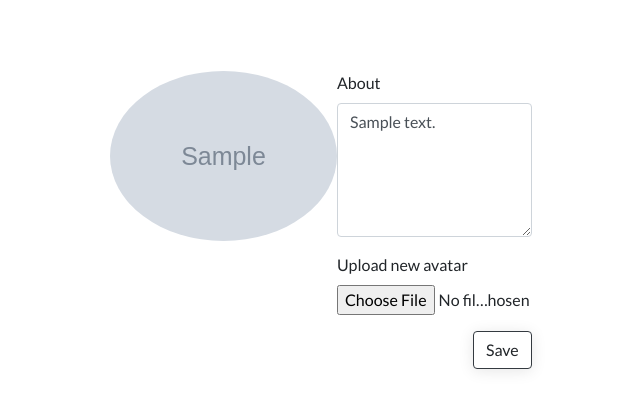
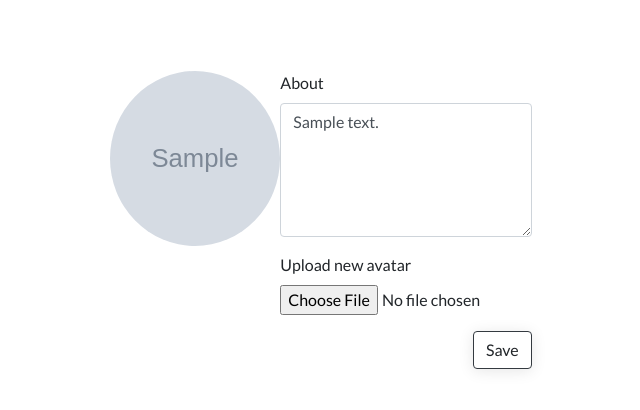
Before and after one commit to blunt008/Gify, a Django app: a page that uses account/templates/base.html in a window 1280 px wide. Shown: the part 56-466 px from the top of the page, without its empty margins (319-959 px from the left). Run offline with Django 3.2, Linux system fonts and the light colour scheme; a user stored in the database is signed in; tables that the repository leaves empty hold one stand-in row (values such as "Sample post"); grey boxes marked "Sample" are stand-in pictures; some libraries are stand-ins or nearby versions.

Commit message:
Removed 'crop: smart' to keep default avatar size same to uploaded avatar

```diff
--- a/account/static/css/base.css
+++ b/account/static/css/base.css
@@ -102,7 +102,8 @@ body {
 #avatar-main-edit,
 #avatar-default-edit,
 #avatar-main-edit-default {
-    height: 170px;
+    height: 175px;
+    width: 170px;
     border-radius: 50%;
     cursor: pointer;
     margin-bottom: 0.5rem;
--- a/network/settings.py
+++ b/network/settings.py
@@ -139,7 +139,7 @@ MEDIA_URL = '/media/'
 THUMBNAIL_ALIASES = {
     '': {
         'avatar': {'size': (40, 40), 'crop': 'smart'},
-        'avatar-main': {"size": (170, 170), "crop": "smart"},
+        'avatar-main': {"size": (170, 170)},
     },
 }
 
```
